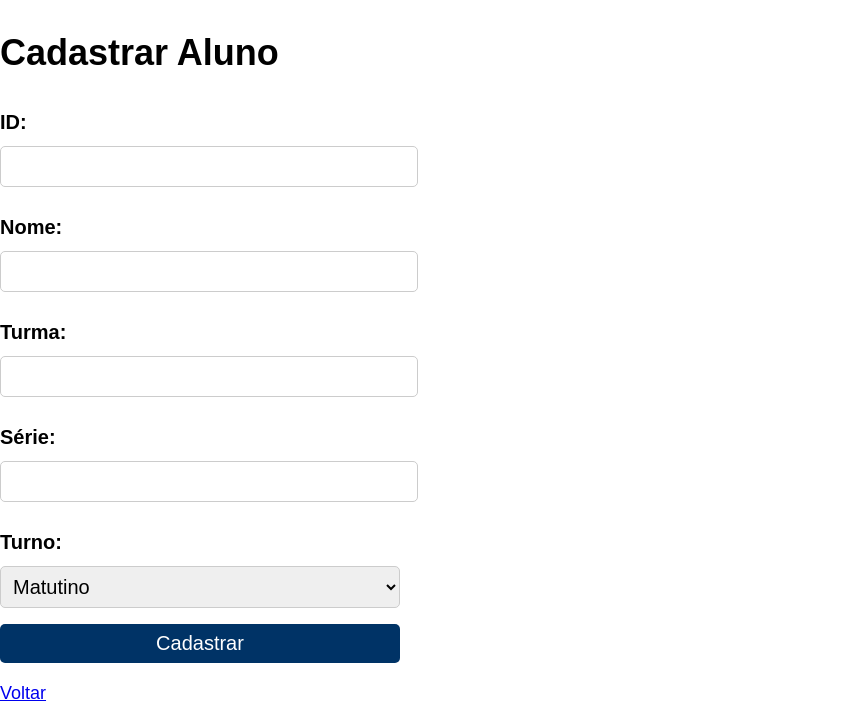
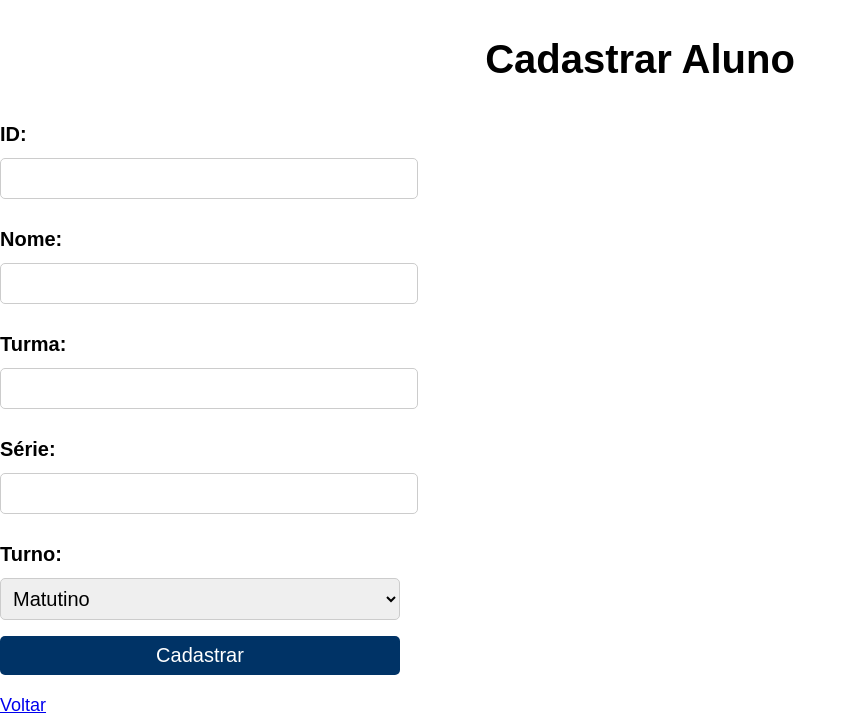
Before and after one commit to R31ARTHUR/biblioteca1, a Flask app: page /cadastrar_aluno in a window 1280 px wide. Shown: the top 714 px of the page, without its empty margins (0-857 px from the left). Run offline with Flask 3, Linux system fonts and the light colour scheme.

```diff
--- a/static/style.css
+++ b/static/style.css
@@ -7,6 +7,11 @@ body {
     color: #000000;
     margin: 0;
     padding: 0;
+}
+
+h1 {
+    text-align: center;
+    font-size: 2.5rem;
 }
 
 header {
```
